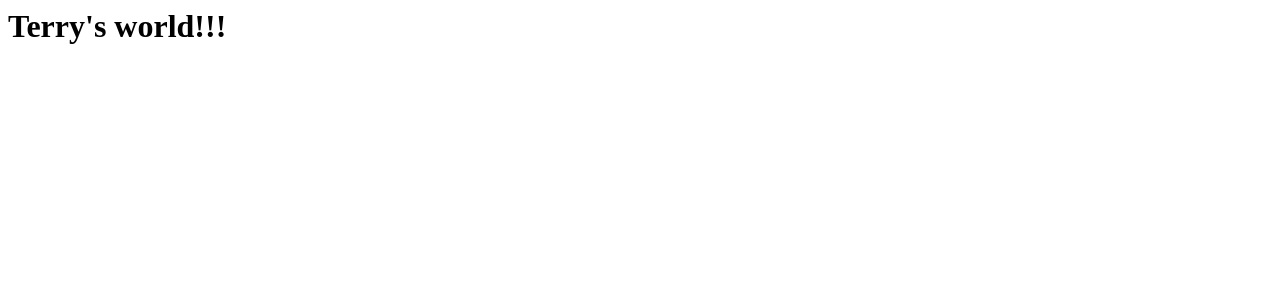
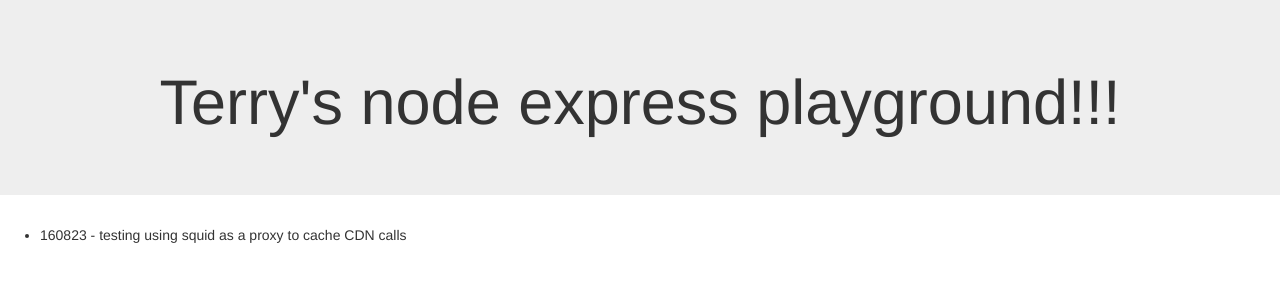
Before and after one commit to trycrmr/node-express-playground, a website: page app/views/index.html in a window 1280 px wide. Drawn offline with nearby package versions, Linux system fonts and the light colour scheme.

Commit message:
Adds the CDNs and basic styles and metadata to index

```diff
--- a/app/views/index.html
+++ b/app/views/index.html
@@ -1 +1,14 @@
-<h1>Terry's world!!!</h1>
+<!-- Latest compiled and minified CSS -->
+<link rel="stylesheet" href="https://maxcdn.bootstrapcdn.com/bootstrap/3.3.7/css/bootstrap.min.css" integrity="sha384-BVYiiSIFeK1dGmJRAkycuHAHRg32OmUcww7on3RYdg4Va+PmSTsz/K68vbdEjh4u" crossorigin="anonymous">
+
+<!-- Optional theme -->
+<link rel="stylesheet" href="https://maxcdn.bootstrapcdn.com/bootstrap/3.3.7/css/bootstrap-theme.min.css" integrity="sha384-rHyoN1iRsVXV4nD0JutlnGaslCJuC7uwjduW9SVrLvRYooPp2bWYgmgJQIXwl/Sp" crossorigin="anonymous">
+
+<!-- Latest compiled and minified JavaScript -->
+<script src="https://maxcdn.bootstrapcdn.com/bootstrap/3.3.7/js/bootstrap.min.js" integrity="sha384-Tc5IQib027qvyjSMfHjOMaLkfuWVxZxUPnCJA7l2mCWNIpG9mGCD8wGNIcPD7Txa" crossorigin="anonymous"></script>
+
+<div class="jumbotron"><h1 class="text-center">Terry's node express playground!!!</h1></div>
+
+<ul>
+	<li>160823 - testing using squid as a proxy to cache CDN calls</li>
+</ul>
```
